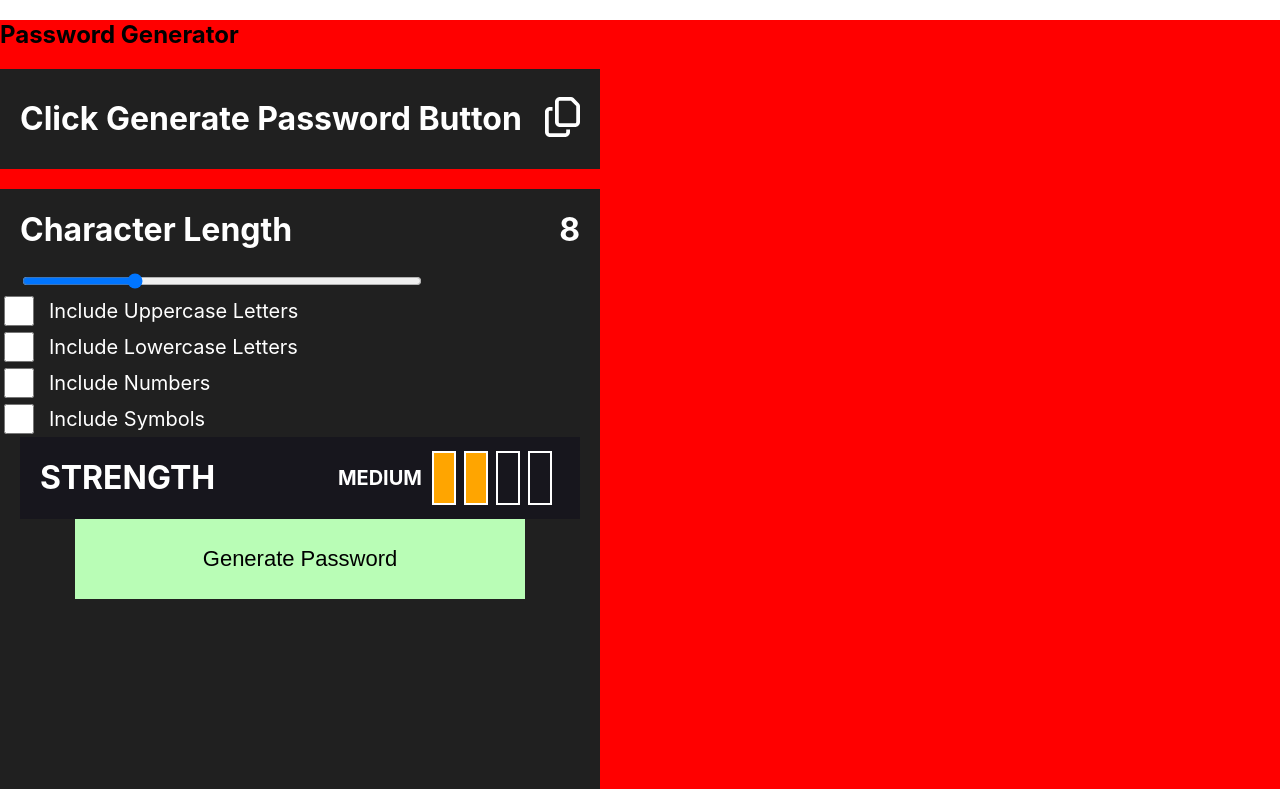
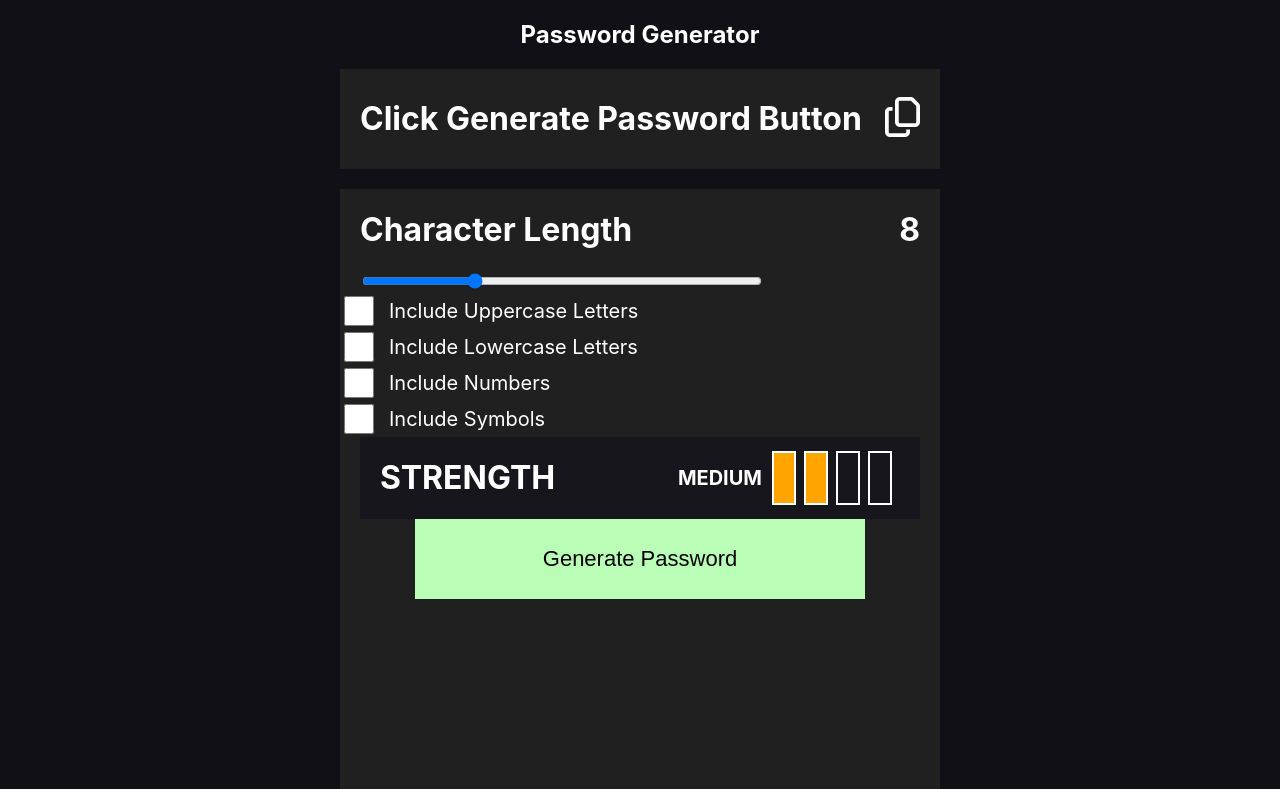
Before and after one commit to Zakariyya98/PasswordGenerator, a React (Create React App) app: page / in a window 1280 px wide. Built offline with nearby package versions, Linux system fonts and the light colour scheme.

Commit message:
App.scss: add: updated styling to align content to middle of the screen + the background colour

```diff
--- a/src/App.scss
+++ b/src/App.scss
@@ -1,5 +1,9 @@
 .app {
   &__container {
-    background-color: red;
+    display: flex;
+    flex-direction: column;
+    align-items: center;
+    background-color: #111016;
+    color: white;
   }
 }
```
